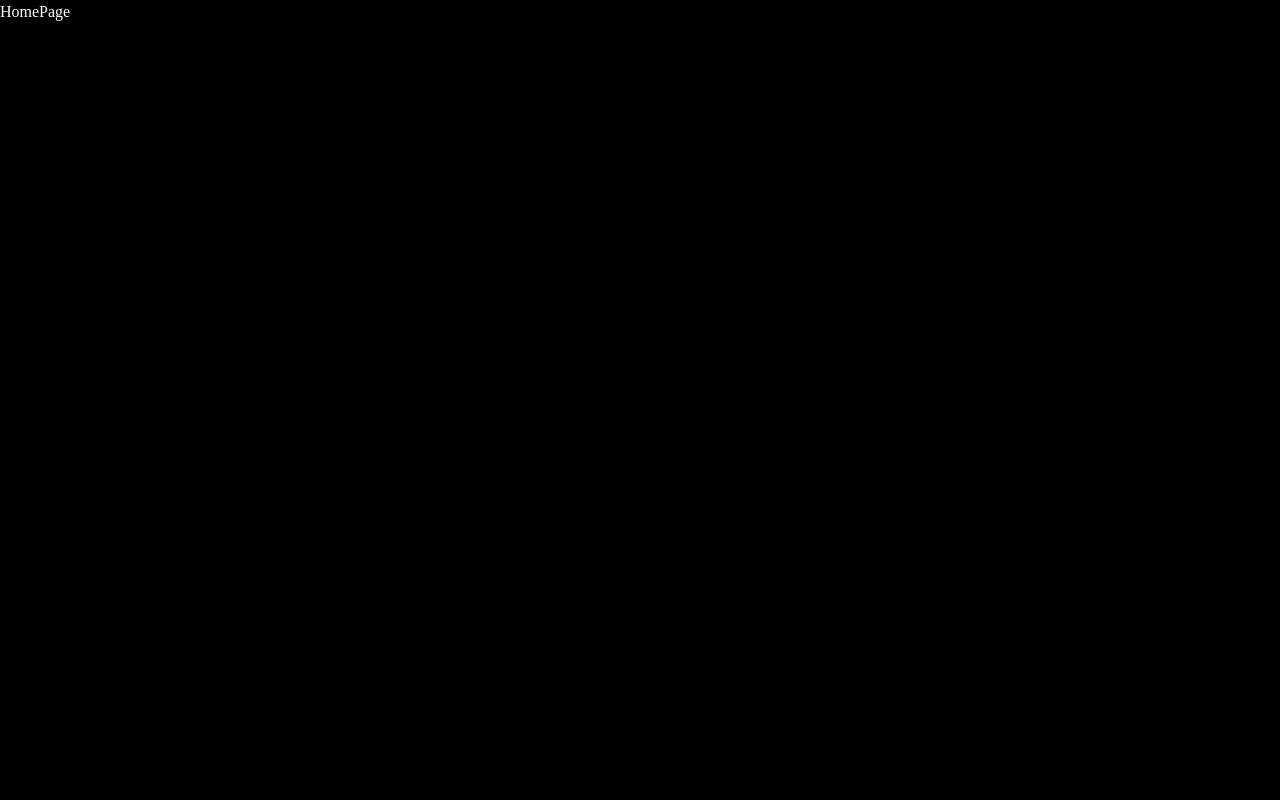
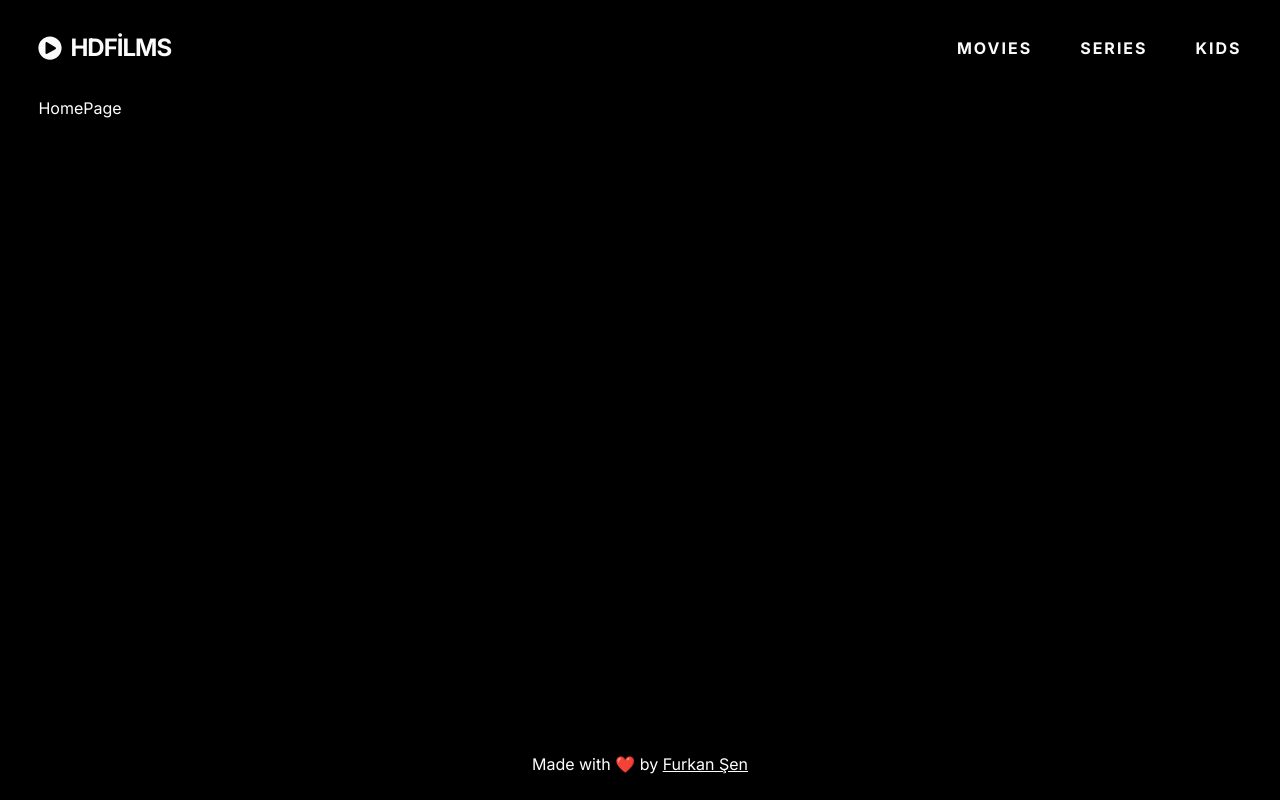
Before and after one commit to senfurkan/hdfilm-app, a Next.js app: page / in a window 1280 px wide. Built offline with nearby package versions, Linux system fonts and the light colour scheme.

Commit message:
layout created

```diff
--- a/app/layout.jsx
+++ b/app/layout.jsx
@@ -1,10 +1,21 @@
-import "@/styles/reset.css"
-import "@/styles/global.css"
+import { Inter } from "@next/font/google";
+
+import "@/styles/reset.css";
+import "@/styles/global.css";
+
+import Header from "@/components/header";
+import Footer from "@/components/footer";
+
+const interFontFamily = Inter({ subsets: ["latin"] });
 
 export default function RootLayout({ children }) {
   return (
-    <html lang="tr">
-      <body>{children}</body>
+    <html lang="en" className={interFontFamily.className}>
+      <body className="container">
+        <Header />
+        <main>{children}</main>
+        <Footer />
+      </body>
     </html>
-  )
+  );
 }
--- a/styles/global.css
+++ b/styles/global.css
@@ -1,4 +1,19 @@
 body {
     background-color: #000;
-    font-size: 16px
+    font-size: 16px;
+    font-family: "Inter", sans-serif;
 }
+
+.container {
+    display: grid;
+    grid-template-columns: 1fr min(1440px, 94%) 1fr;
+    grid-template-rows: 96px auto 72px;
+  }
+
+  .container > * {
+    grid-column: 2;
+  }
+
+  .container > .fluid {
+    grid-column: 1 / -1;
+  }
```
